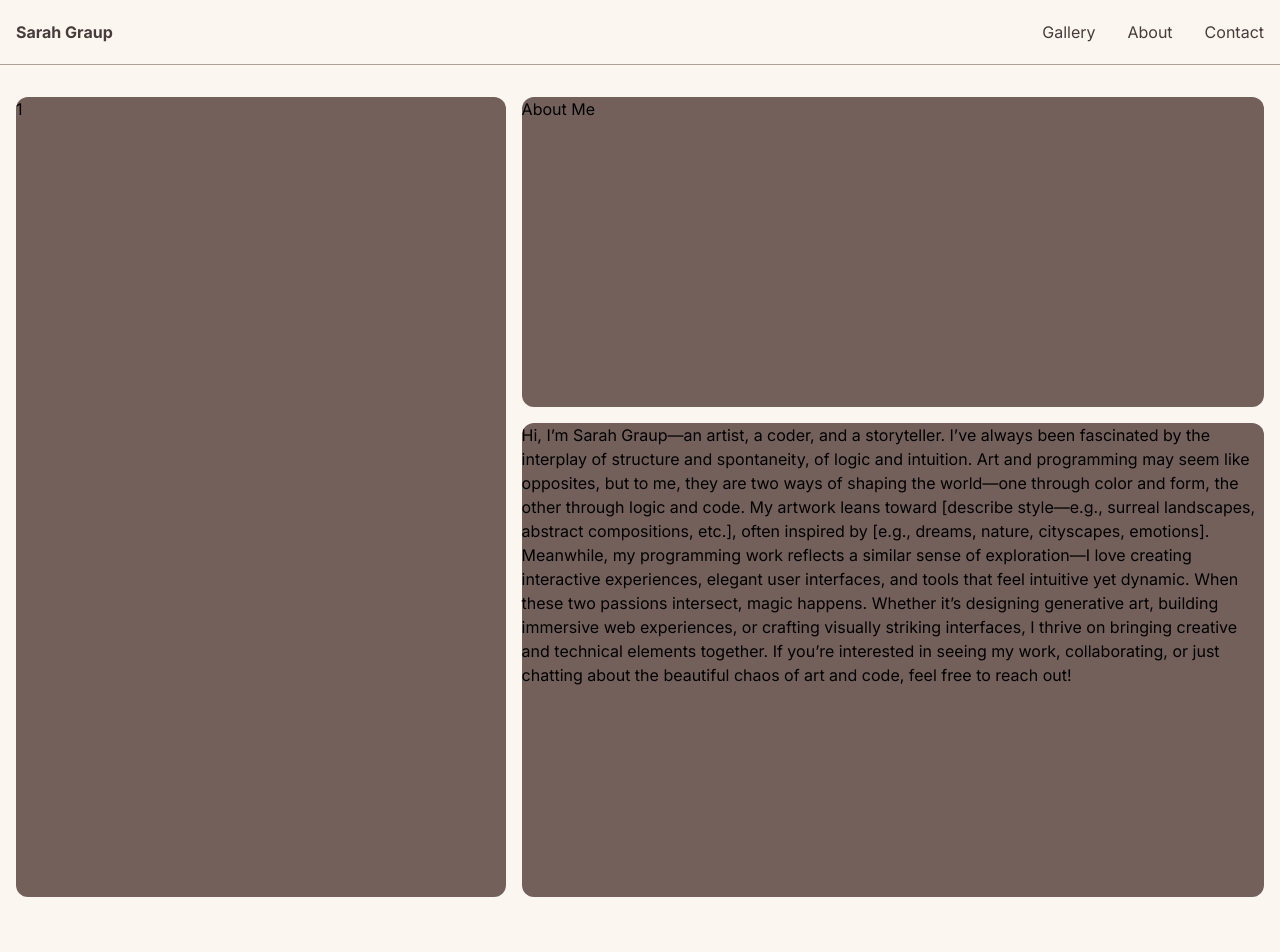
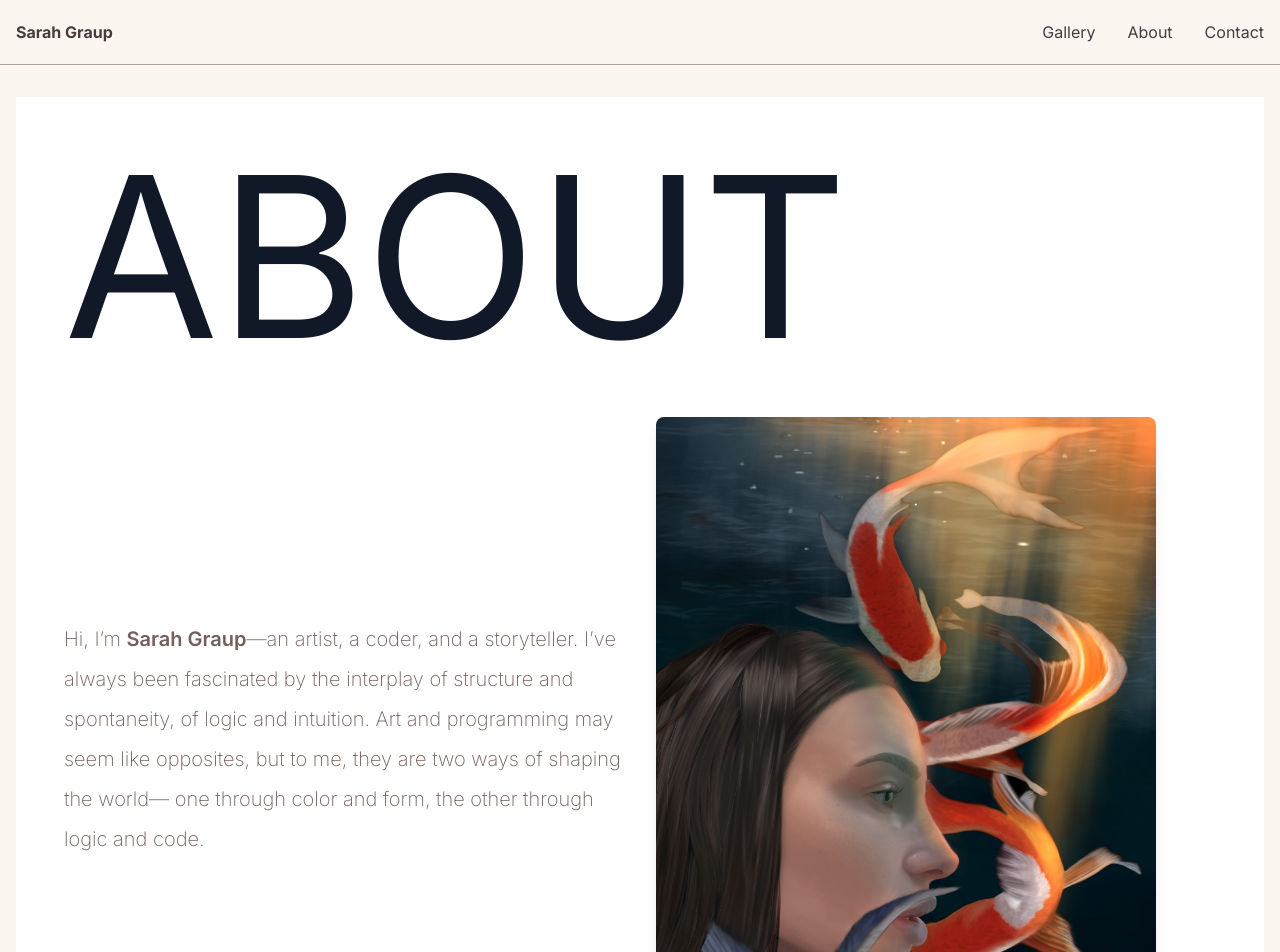
Before and after one commit to sarahgraup/artsite, a Next.js app: page /about in a window 1280 px wide. Shown: the top 952 px of the page. Before the commit the page ends 929 px from the top, so only its background shows below. Built offline with nearby package versions, Linux system fonts and the light colour scheme; a web font is replaced by a local one.

Commit message:
created better layout

```diff
--- a/app/about/page.tsx
+++ b/app/about/page.tsx
@@ -1,29 +1,83 @@
+import Image from "next/image";
+
 export default function Page() {
   return (
-    <div className='grid h-screen grid-cols-5 grid-rows-5 gap-4'>
-      <div className='col-span-2 row-span-5 bg-dorado-600 rounded-xl'>
-        1 &nbsp;
+    <main className='min-h-screen bg-white text-gray-900 p-6 md:p-12'>
+      {/* ABOUT Heading */}
+      <h1 className='text-[14rem] leading-none font-italiana '>ABOUT</h1>
+
+      {/* First Section */}
+      <section className='grid grid-cols-1 md:grid-cols-2 gap-8 items-center mt-12'>
+        {/* Text Content */}
+        <div>
+          <p className='text-xl font-extralight text-dorado-600 leading-loose'>
+            Hi, I’m <span className='font-semibold'>Sarah Graup</span>—an
+            artist, a coder, and a storyteller. I’ve always been fascinated by
+            the interplay of structure and spontaneity, of logic and intuition.
+            Art and programming may seem like opposites, but to me, they are two
+            ways of shaping the world— one through color and form, the other
+            through logic and code.
+          </p>
         </div>
-      <div className='col-span-3 row-span-2 col-start-3 bg-dorado-600 rounded-xl'>
-        <h1>About Me</h1>
+
+        {/* Image */}
+        <div>
+          <Image
+            src='/artwork/koi-fish.jpeg'
+            width={500}
+            height={600}
+            alt='Artistic representation'
+            className='rounded-lg shadow-lg'
+          />
         </div>
-      <div className='col-span-3 row-span-3 col-start-3 row-start-3 bg-dorado-600 rounded-xl'>
-        Hi, I’m Sarah Graup—an artist, a coder, and a storyteller. I’ve always
-        been fascinated by the interplay of structure and spontaneity, of logic
-        and intuition. Art and programming may seem like opposites, but to me,
-        they are two ways of shaping the world—one through color and form, the
-        other through logic and code. My artwork leans toward [describe
-        style—e.g., surreal landscapes, abstract compositions, etc.], often
-        inspired by [e.g., dreams, nature, cityscapes, emotions]. Meanwhile, my
-        programming work reflects a similar sense of exploration—I love creating
-        interactive experiences, elegant user interfaces, and tools that feel
-        intuitive yet dynamic. When these two passions intersect, magic happens.
+      </section>
+
+      <section className='mt-16 max-w-5xl mx-auto text-center px-6'>
+        <p className='text-3xl font-extralight text-dorado-600 leading-loose '>
           Whether it’s designing generative art, building immersive web
           experiences, or crafting visually striking interfaces, I thrive on
-        bringing creative and technical elements together. If you’re interested
-        in seeing my work, collaborating, or just chatting about the beautiful
-        chaos of art and code, feel free to reach out!
+          bringing creative and technical elements together.
+        </p>
+        <p className='mt-6 text-2xl text-dorado-600 font-semibold '>
+          "Art is not what you see, but what you make others see."
+        </p>
+      </section>
+
+      {/* Second Section (Skills + Experience) */}
+      <section className='grid grid-cols-1 md:grid-cols-2 gap-8 items-center mt-24'>
+        {/* Image */}
+        <div>
+          <Image
+            src='/about-image-2.jpg'
+            width={500}
+            height={600}
+            alt='Creative Process'
+            className='rounded-lg shadow-lg'
+          />
         </div>
+
+        {/* Skills & Experience */}
+        <div>
+          <h2 className='text-4xl font-semibold mb-4'>Skills & Experience</h2>
+          <ul className='text-xl font-extralight text-dorado-600 space-y-2'>
+            <li>🎨 Digital Illustration & Mixed Media</li>
+            <li>💡 Creative Direction & Concept Art</li>
+            <li>📱 UI/UX Design for Web & Mobile</li>
+            <li>🖥️ Next.js & Frontend Development</li>
+          </ul>
         </div>
+      </section>
+      {/* Closing Call to Action */}
+      <section className='mt-24 text-center max-w-3xl mx-auto'>
+        <p className='text-lg font-extralight text-dorado-600 leading-loose'>
+          If you’re interested in seeing my work, collaborating, or just
+          chatting about the beautiful chaos of art and code, feel free to{" "}
+          <a href='/contact' className='underline font-semibold'>
+            reach out
+          </a>
+          !
+        </p>
+      </section>
+    </main>
   );
 }
```
Lines whose indentation alone changed are shown as unchanged.
